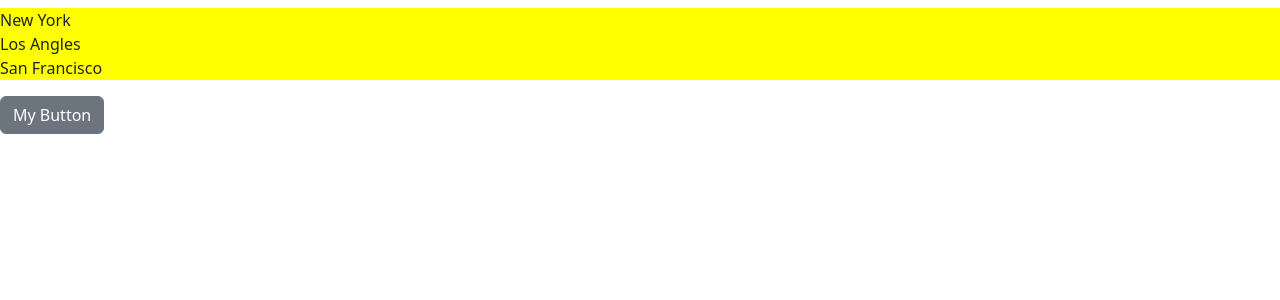
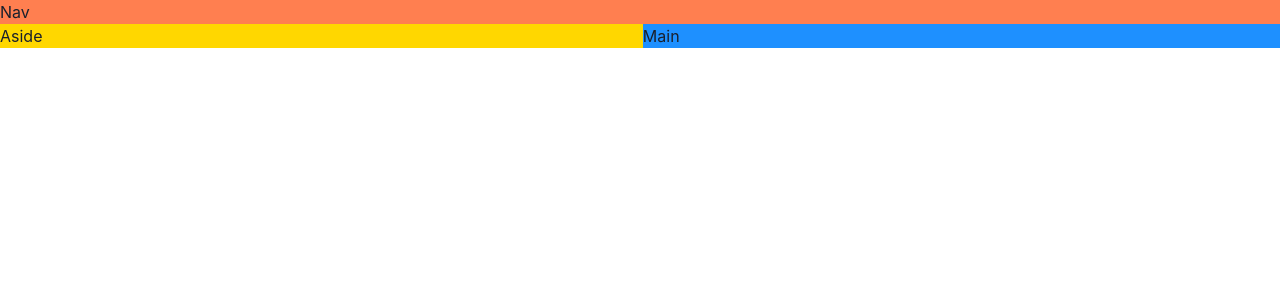
Before and after one commit to Joel-Burget/react-project, a React (Vite) app: page / in a window 1280 px wide. Shown: the top 300 px of the page. Built offline with nearby package versions, Linux system fonts and the light colour scheme.

Commit message:
Added Chakra, removed unused code

```diff
--- a/package.json
+++ b/package.json
@@ -10,7 +10,11 @@
     "preview": "vite preview"
   },
   "dependencies": {
+    "@chakra-ui/react": "^2.10.9",
+    "@emotion/react": "^11.14.0",
+    "@emotion/styled": "^11.14.0",
     "bootstrap": "^5.3.5",
+    "framer-motion": "^12.12.1",
     "react": "^19.0.0",
     "react-dom": "^19.0.0",
     "react-project": "file:"
--- a/src/App.tsx
+++ b/src/App.tsx
@@ -1,30 +1,25 @@
-import { useState } from "react";
-import ListGroup from "./components/ListGroup";
-import Alert from "./components/Alert";
-import Button from "./components/Button";
+import { Button, ButtonGroup, Grid, GridItem, Show } from "@chakra-ui/react";
 
 function App() {
-  const [alertVisible, setAlertVisible] = useState(false);
-  const items = ["New York", "Los Angles", "San Francisco"];
-
   return (
-    <div>
-      <ListGroup
-        items={items}
-        heading={""}
-        onSelectItem={function (): void {
-          throw new Error("Function not implemented.");
-        }}
-      ></ListGroup>
-      {alertVisible && (
-        <Alert onClose={() => setAlertVisible(false)}>
-          You've been alerted
-        </Alert>
-      )}
-      <Button color="secondary" onClick={() => setAlertVisible(true)}>
-        My Button
-      </Button>
-    </div>
+    <Grid
+      templateAreas={{
+        base: `"nav" "main"`,
+        lg: `"nav nav" "aside main"`,
+      }}
+    >
+      <GridItem area="nav" bg="coral">
+        Nav
+      </GridItem>
+      <Show above="lg">
+        <GridItem area="aside" bg="gold">
+          Aside
+        </GridItem>
+      </Show>
+      <GridItem area="main" bg="dodgerblue">
+        Main
+      </GridItem>
+    </Grid>
   );
 }
 
--- a/src/components/Button.tsx
+++ /dev/null
@@ -1,15 +0,0 @@
-interface Props {
-  children: string;
-  color?: "primary" | "secondary";
-  onClick: () => void;
-}
-
-const Button = ({ children, onClick, color }: Props) => {
-  return (
-    <button className={"btn btn-" + color} onClick={onClick}>
-      {children}
-    </button>
-  );
-};
-
-export default Button;
--- a/src/components/ListGroup/ListGroup.module.css
+++ /dev/null
@@ -1,8 +0,0 @@
-.listGroup{
-    list-style: none;
-    padding: 0;
-}
-
-.container{
-    background-color: yellow;
-}
--- a/src/components/ListGroup/ListGroup.tsx
+++ /dev/null
@@ -1,41 +0,0 @@
-import { useState } from "react";
-import styles from "./ListGroup.module.css";
-
-// {items: [], heading: string}
-interface Props {
-  items: string[];
-  heading: string;
-  // (item : string) => void
-  onSelectItem: (item: string) => void;
-}
-
-function ListGroup({ items, heading, onSelectItem }: Props) {
-  const [selectedIndex, setSelectedIndex] = useState(-1);
-
-  return (
-    <>
-      <h1>{heading}</h1>
-      {items.length === 0 && <p>No Items Found.</p>}
-      <ul className={[styles.listGroup, styles.container].join(" ")}>
-        {items.map((item, index) => (
-          <li
-            className={
-              selectedIndex === index
-                ? "list-group-item active"
-                : "list-group-item"
-            }
-            key={item}
-            onClick={() => {
-              setSelectedIndex(index);
-              onSelectItem(item);
-            }}
-          >
-            {item}
-          </li>
-        ))}
-      </ul>
-    </>
-  );
-}
-
-export default ListGroup;
--- a/src/components/ListGroup/index.ts
+++ /dev/null
@@ -1,3 +0,0 @@
-import ListGroup from "./ListGroup";
-
-export default ListGroup;
--- /dev/null
+++ b/src/components/ui/color-mode.tsx
@@ -0,0 +1,108 @@
+"use client"
+
+import type { IconButtonProps, SpanProps } from "@chakra-ui/react"
+import { ClientOnly, IconButton, Skeleton, Span } from "@chakra-ui/react"
+import { ThemeProvider, useTheme } from "next-themes"
+import type { ThemeProviderProps } from "next-themes"
+import * as React from "react"
+import { LuMoon, LuSun } from "react-icons/lu"
+
+export interface ColorModeProviderProps extends ThemeProviderProps {}
+
+export function ColorModeProvider(props: ColorModeProviderProps) {
+  return (
+    <ThemeProvider attribute="class" disableTransitionOnChange {...props} />
+  )
+}
+
+export type ColorMode = "light" | "dark"
+
+export interface UseColorModeReturn {
+  colorMode: ColorMode
+  setColorMode: (colorMode: ColorMode) => void
+  toggleColorMode: () => void
+}
+
+export function useColorMode(): UseColorModeReturn {
+  const { resolvedTheme, setTheme, forcedTheme } = useTheme()
+  const colorMode = forcedTheme || resolvedTheme
+  const toggleColorMode = () => {
+    setTheme(resolvedTheme === "dark" ? "light" : "dark")
+  }
+  return {
+    colorMode: colorMode as ColorMode,
+    setColorMode: setTheme,
+    toggleColorMode,
+  }
+}
+
+export function useColorModeValue<T>(light: T, dark: T) {
+  const { colorMode } = useColorMode()
+  return colorMode === "dark" ? dark : light
+}
+
+export function ColorModeIcon() {
+  const { colorMode } = useColorMode()
+  return colorMode === "dark" ? <LuMoon /> : <LuSun />
+}
+
+interface ColorModeButtonProps extends Omit<IconButtonProps, "aria-label"> {}
+
+export const ColorModeButton = React.forwardRef<
+  HTMLButtonElement,
+  ColorModeButtonProps
+>(function ColorModeButton(props, ref) {
+  const { toggleColorMode } = useColorMode()
+  return (
+    <ClientOnly fallback={<Skeleton boxSize="8" />}>
+      <IconButton
+        onClick={toggleColorMode}
+        variant="ghost"
+        aria-label="Toggle color mode"
+        size="sm"
+        ref={ref}
+        {...props}
+        css={{
+          _icon: {
+            width: "5",
+            height: "5",
+          },
+        }}
+      >
+        <ColorModeIcon />
+      </IconButton>
+    </ClientOnly>
+  )
+})
+
+export const LightMode = React.forwardRef<HTMLSpanElement, SpanProps>(
+  function LightMode(props, ref) {
+    return (
+      <Span
+        color="fg"
+        display="contents"
+        className="chakra-theme light"
+        colorPalette="gray"
+        colorScheme="light"
+        ref={ref}
+        {...props}
+      />
+    )
+  },
+)
+
+export const DarkMode = React.forwardRef<HTMLSpanElement, SpanProps>(
+  function DarkMode(props, ref) {
+    return (
+      <Span
+        color="fg"
+        display="contents"
+        className="chakra-theme dark"
+        colorPalette="gray"
+        colorScheme="dark"
+        ref={ref}
+        {...props}
+      />
+    )
+  },
+)
--- a/src/main.tsx
+++ b/src/main.tsx
@@ -1,11 +1,14 @@
 import { StrictMode } from "react";
 import { createRoot } from "react-dom/client";
+import { ChakraProvider } from "@chakra-ui/react";
 import "./index.css";
 import App from "./App.tsx";
 import "bootstrap/dist/css/bootstrap.css";
 
 createRoot(document.getElementById("root")!).render(
   <StrictMode>
-    <App />
+    <ChakraProvider>
+      <App />
+    </ChakraProvider>
   </StrictMode>
 );
```
Also changed, not shown: src/components/ui/provider.tsx (added, +15 -0 lines), src/components/ui/toaster.tsx (added, +43 -0 lines), src/components/ui/tooltip.tsx (added, +46 -0 lines), 1 other file (tests, documents, lock files or other folders).
